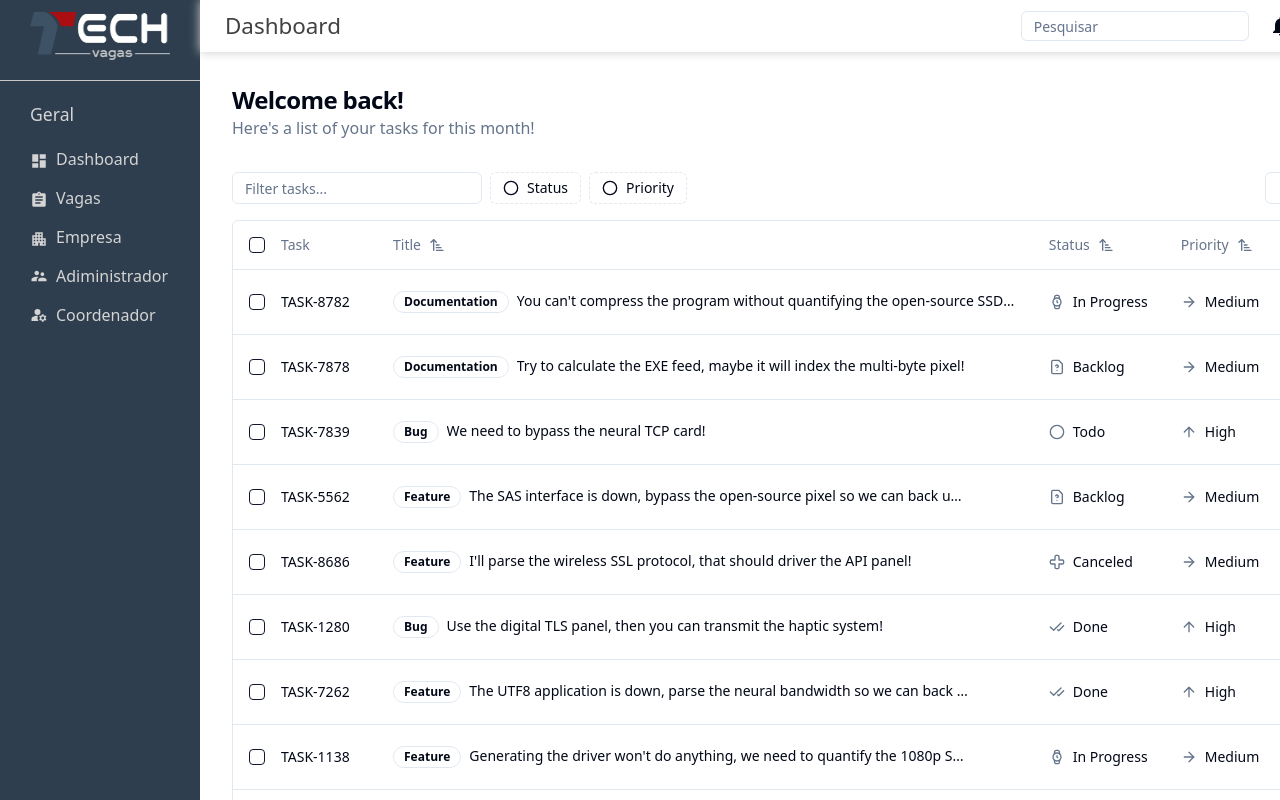
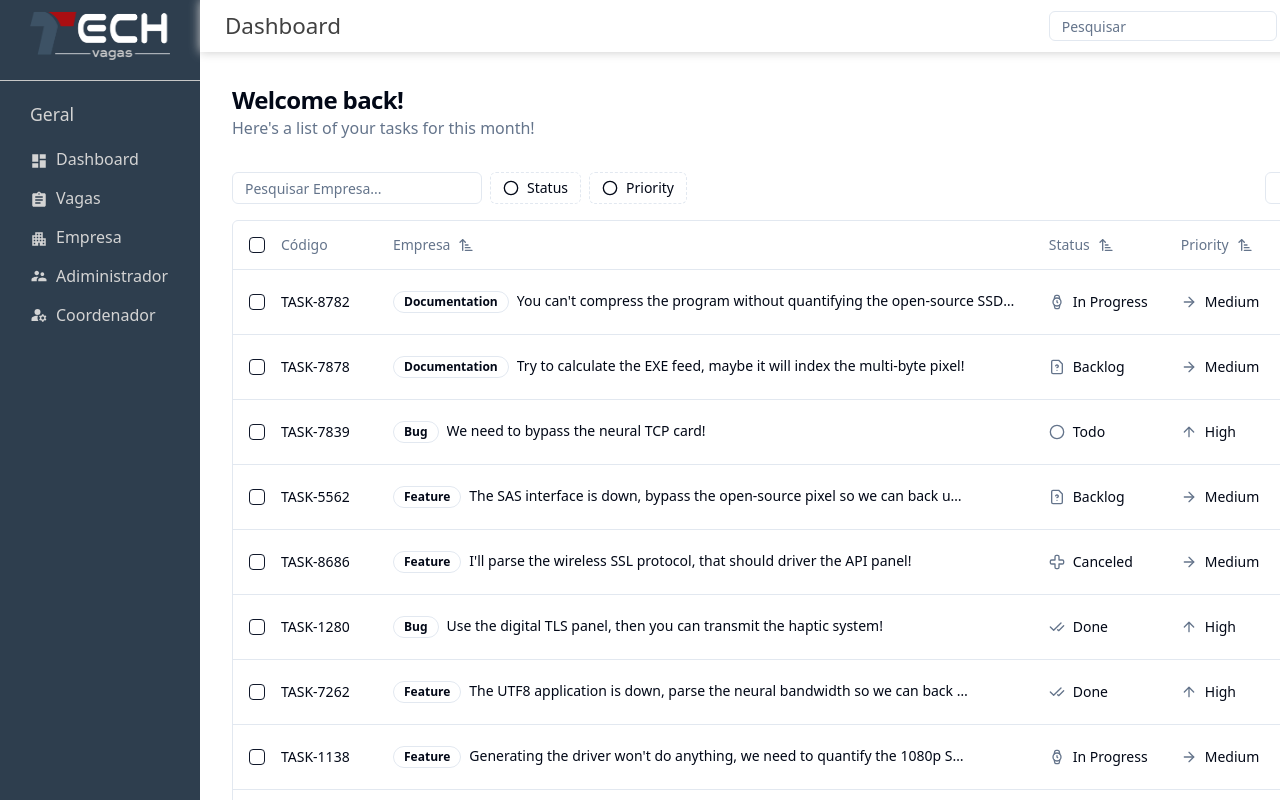
Before and after one commit to guicarsiqsantos/TECH-VAGAS-FRONT-END, a React (Vite) app: page /adm/empresa in a window 1280 px wide. Built offline with nearby package versions, Linux system fonts and the light colour scheme.

Commit message:
Mudando os nomes da coluna

```diff
--- a/src/components/UserNav/index.tsx
+++ b/src/components/UserNav/index.tsx
@@ -16,19 +16,19 @@ export function UserNav() {
     <DropdownMenu>
       <DropdownMenuTrigger asChild>
         <Button variant="ghost" className="relative h-8 w-8 rounded-full">
-          <Avatar className="h-9 w-9">
+          <Avatar className="h-9 w-9 ml-5">
             <AvatarImage
               src="https://avatars.githubusercontent.com/u/70959791?v=4"
               alt="@shadcn"
             />
-            <AvatarFallback>SC</AvatarFallback>
+            <AvatarFallback>CN</AvatarFallback>
           </Avatar>
         </Button>
       </DropdownMenuTrigger>
       <DropdownMenuContent className="w-56" align="end" forceMount>
         <DropdownMenuLabel className="font-normal">
           <div className="flex flex-col space-y-1">
-            <p className="text-sm font-medium leading-none">shadcn</p>
+            <p className="text-sm font-medium leading-none">Guilherme</p>
             <p className="text-xs leading-none text-muted-foreground">
               m@example.com
             </p>
@@ -37,7 +37,7 @@ export function UserNav() {
         <DropdownMenuSeparator />
         <DropdownMenuGroup>
           <DropdownMenuItem>
-            Profile
+            Perfil
             <DropdownMenuShortcut>⇧⌘P</DropdownMenuShortcut>
           </DropdownMenuItem>
           <DropdownMenuItem>
@@ -45,7 +45,7 @@ export function UserNav() {
             <DropdownMenuShortcut>⌘B</DropdownMenuShortcut>
           </DropdownMenuItem>
           <DropdownMenuItem>
-            Settings
+            Configuração
             <DropdownMenuShortcut>⌘S</DropdownMenuShortcut>
           </DropdownMenuItem>
           <DropdownMenuItem>New Team</DropdownMenuItem>
--- a/src/pages/Admin/Components/NavBar/index.tsx
+++ b/src/pages/Admin/Components/NavBar/index.tsx
@@ -17,10 +17,8 @@ const Navbar = () => {
 
         <NotificationsIcon style={{ marginLeft: "20px" }} />
 
-        <Avatar style={{ marginLeft: "20px" }}>
-          <UserNav />
-          <AvatarFallback>CN</AvatarFallback>
-        </Avatar>
+          <UserNav/>
+
       </div>
     </div>
   );
--- a/src/pages/Admin/Empresa/TableEmpresa/components/columns.tsx
+++ b/src/pages/Admin/Empresa/TableEmpresa/components/columns.tsx
@@ -33,7 +33,7 @@ export const columns: ColumnDef<Task>[] = [
   {
     accessorKey: "id",
     header: ({ column }) => (
-      <DataTableColumnHeader column={column} title="Task" />
+      <DataTableColumnHeader column={column} title="Código" />
     ),
     cell: ({ row }) => <div className="w-[80px]">{row.getValue("id")}</div>,
     enableSorting: false,
@@ -42,7 +42,7 @@ export const columns: ColumnDef<Task>[] = [
   {
     accessorKey: "title",
     header: ({ column }) => (
-      <DataTableColumnHeader column={column} title="Title" />
+      <DataTableColumnHeader column={column} title="Empresa" />
     ),
     cell: ({ row }) => {
       const label = labels.find((label) => label.value === row.original.label);
--- a/src/pages/Admin/Empresa/TableEmpresa/components/data-table-toolbar.tsx
+++ b/src/pages/Admin/Empresa/TableEmpresa/components/data-table-toolbar.tsx
@@ -23,7 +23,7 @@ export function DataTableToolbar<TData>({
     <div className="flex items-center justify-between">
       <div className="flex flex-1 items-center space-x-2">
         <Input
-          placeholder="Filter tasks..."
+          placeholder="Pesquisar Empresa..."
           value={(table.getColumn("title")?.getFilterValue() as string) ?? ""}
           onChange={(event) =>
             table.getColumn("title")?.setFilterValue(event.target.value)
```
